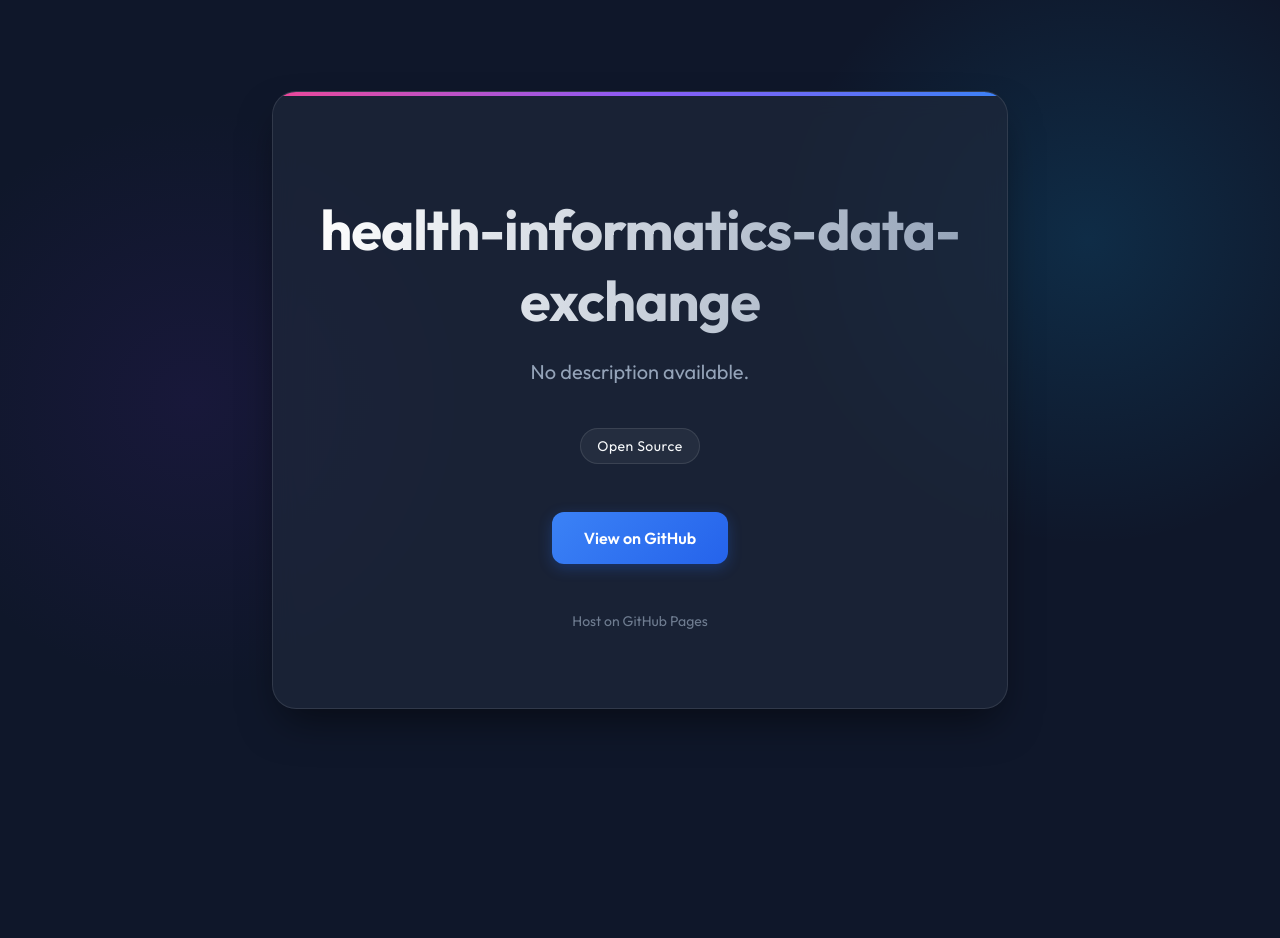
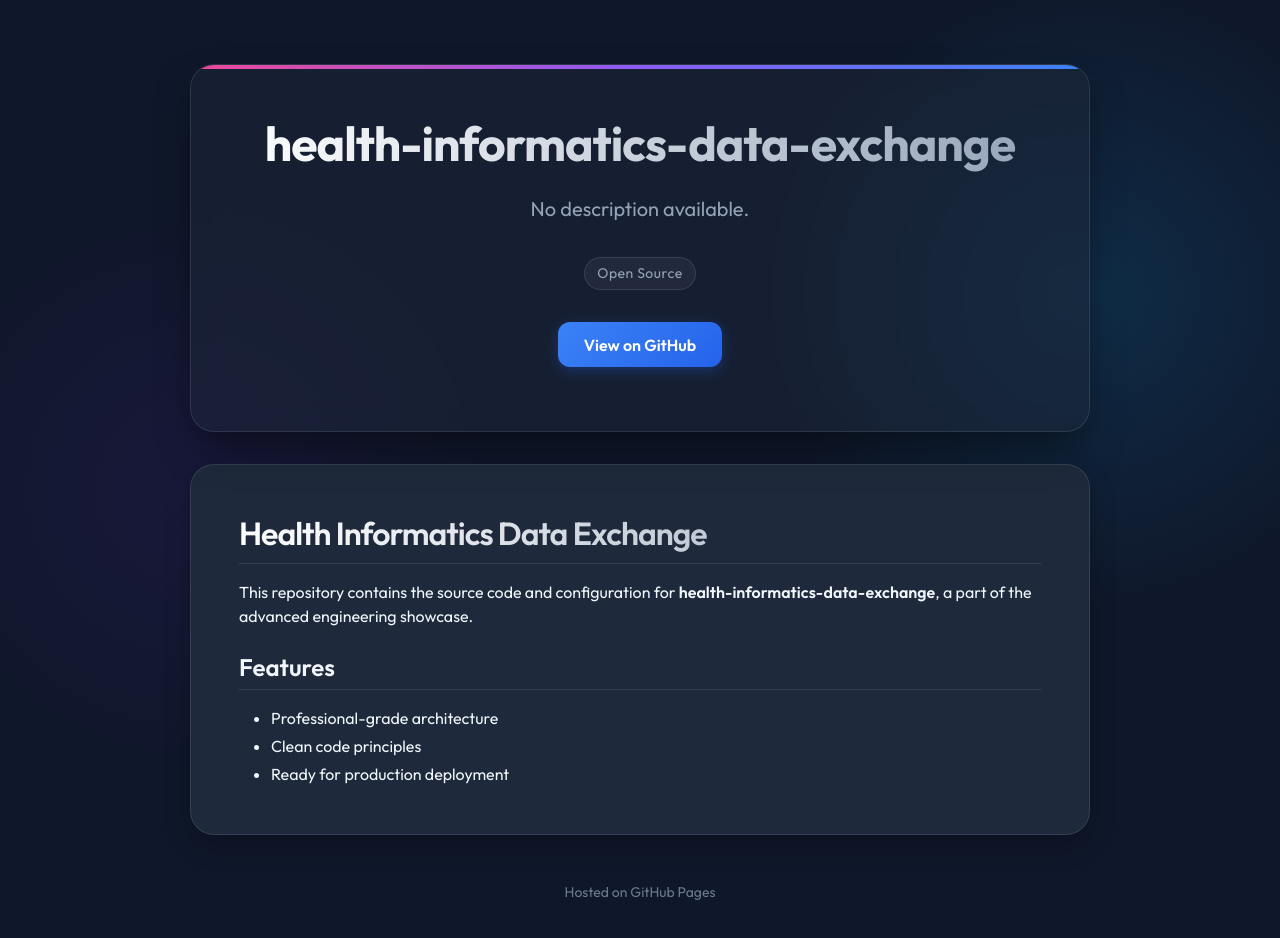
Before and after one commit to Shivay00001/health-informatics-data-exchange, a plain HTML site: page index.html in a window 1280 px wide. Before the commit the page ends 800 px from the top, so only its background shows below. Drawn offline with nearby package versions, Linux system fonts and the light colour scheme.

Commit message:
Update landing page with README content

```diff
--- a/index.html
+++ b/index.html
@@ -7,11 +7,12 @@
     <link rel="preconnect" href="https://fonts.googleapis.com">
     <link rel="preconnect" href="https://fonts.gstatic.com" crossorigin>
     <link href="https://fonts.googleapis.com/css2?family=Outfit:wght@300;400;600;700&display=swap" rel="stylesheet">
+    <link rel="stylesheet" href="https://cdnjs.cloudflare.com/ajax/libs/github-markdown-css/5.2.0/github-markdown-dark.min.css">
     <script src="https://kit.fontawesome.com/a076d05399.js" crossorigin="anonymous"></script>
     <style>
         :root {
             --bg-color: #0f172a;
-            --card-bg: rgba(30, 41, 59, 0.7);
+            --card-bg: rgba(30, 41, 59, 1.0); /* Solid background for readability */
             --text-primary: #f8fafc;
             --text-secondary: #94a3b8;
             --accent: #38bdf8;
@@ -32,41 +33,35 @@
             display: flex;
             flex-direction: column;
             align-items: center;
-            justify-content: center;
             overflow-x: hidden;
             background-image:
                 radial-gradient(circle at 15% 50%, rgba(76, 29, 149, 0.15) 0%, transparent 25%),
                 radial-gradient(circle at 85% 30%, rgba(14, 165, 233, 0.15) 0%, transparent 25%);
+            padding-bottom: 4rem;
         }
 
         .container {
-            max-width: 800px;
-            width: 90%;
+            max-width: 900px;
+            width: 95%;
             text-align: center;
-            padding: 2rem;
+            padding-top: 4rem;
             z-index: 10;
         }
 
-        .card {
-            background: var(--card-bg);
+        .header-card {
+            background: rgba(30, 41, 59, 0.5); /* Semi-transparent for header */
             backdrop-filter: blur(12px);
             -webkit-backdrop-filter: blur(12px);
             border: 1px solid var(--border);
             border-radius: 24px;
-            padding: 4rem 2rem;
+            padding: 3rem 2rem;
             box-shadow: 0 20px 40px -10px rgba(0, 0, 0, 0.5);
-            transition: transform 0.3s ease, box-shadow 0.3s ease;
+            margin-bottom: 2rem;
             position: relative;
             overflow: hidden;
-            animation: fadeIn 1s ease-out;
         }
 
-        @keyframes fadeIn {
-            from { opacity: 0; transform: translateY(20px); }
-            to { opacity: 1; transform: translateY(0); }
-        }
-
-        .card::before {
+        .header-card::before {
             content: '';
             position: absolute;
             top: 0;
@@ -76,14 +71,10 @@
             background: linear-gradient(90deg, #ec4899, #8b5cf6, #3b82f6);
         }
 
-        .card:hover {
-            transform: translateY(-5px);
-            box-shadow: 0 30px 60px -15px rgba(0, 0, 0, 0.6);
-        }
-
         h1 {
-            font-size: 3.5rem;
+            font-size: 3rem;
             margin-bottom: 1rem;
+            margin-top: 0;
             background: linear-gradient(to right, #fff, #94a3b8);
             -webkit-background-clip: text;
             -webkit-text-fill-color: transparent;
@@ -95,8 +86,8 @@
             font-size: 1.25rem;
             line-height: 1.6;
             color: var(--text-secondary);
-            margin-bottom: 2.5rem;
-            max-width: 600px;
+            margin-bottom: 2rem;
+            max-width: 700px;
             margin-left: auto;
             margin-right: auto;
         }
@@ -106,34 +97,30 @@
             justify-content: center;
             flex-wrap: wrap;
             gap: 0.75rem;
-            margin-bottom: 3rem;
+            margin-bottom: 2rem;
         }
 
         .tag {
             background: rgba(255, 255, 255, 0.05);
             border: 1px solid var(--border);
-            padding: 0.5rem 1rem;
+            padding: 0.4rem 0.8rem;
             border-radius: 9999px;
             font-size: 0.875rem;
             font-weight: 500;
             letter-spacing: 0.5px;
-            transition: all 0.2s ease;
-        }
-
-        .tag:hover {
-            background: rgba(255, 255, 255, 0.1);
-            border-color: var(--text-secondary);
+            color: var(--text-secondary);
         }
 
         .actions {
             display: flex;
-            gap: 1.5rem;
+            gap: 1rem;
             justify-content: center;
+            margin-bottom: 1rem;
         }
 
         .btn {
             display: inline-block;
-            padding: 1rem 2rem;
+            padding: 0.8rem 1.6rem;
             border-radius: 12px;
             text-decoration: none;
             font-weight: 600;
@@ -152,23 +139,50 @@
             box-shadow: 0 6px 20px 0 rgba(37, 99, 235, 0.4);
         }
 
+        .readme-container {
+            background: var(--card-bg);
+            border: 1px solid var(--border);
+            border-radius: 24px;
+            padding: 3rem;
+            text-align: left;
+            box-shadow: 0 10px 30px -5px rgba(0, 0, 0, 0.3);
+            overflow: hidden;
+        }
+
+        /* Markdown Body Overrides for transparent background */
+        .markdown-body {
+            background-color: transparent !important;
+            font-family: 'Outfit', sans-serif !important;
+        }
+
+        .markdown-body h1, .markdown-body h2, .markdown-body h3 {
+            border-bottom-color: var(--border);
+        }
+
+        .markdown-body pre {
+            background-color: rgba(0, 0, 0, 0.3) !important;
+            border: 1px solid var(--border);
+        }
+
         footer {
             margin-top: 3rem;
             color: var(--text-secondary);
             font-size: 0.875rem;
             opacity: 0.7;
+            text-align: center;
         }
 
         @media (max-width: 640px) {
-            .card { padding: 2rem 1.5rem; }
-            h1 { font-size: 2.5rem; }
+            .header-card { padding: 2rem 1.5rem; }
+            .readme-container { padding: 1.5rem; }
+            h1 { font-size: 2rem; }
             .actions { flex-direction: column; }
         }
     </style>
 </head>
 <body>
     <div class="container">
-        <div class="card">
+        <div class="header-card">
             <h1>health-informatics-data-exchange</h1>
             <p class="description">No description available.</p>
 
@@ -179,11 +193,26 @@
             <div class="actions">
                 <a href="https://github.com/Shivay00001/health-informatics-data-exchange" class="btn btn-primary" target="_blank">View on GitHub</a>
             </div>
+        </div>
 
-            <footer>
-                <p>Host on GitHub Pages</p>
-            </footer>
+
+        <div class="readme-container">
+            <div class="markdown-body">
+                <h1>Health Informatics Data Exchange</h1>
+<p>This repository contains the source code and configuration for <strong>health-informatics-data-exchange</strong>, a part of the advanced engineering showcase.</p>
+<h2>Features</h2>
+<ul>
+<li>Professional-grade architecture</li>
+<li>Clean code principles</li>
+<li>Ready for production deployment</li>
+</ul>
+            </div>
         </div>
+
+
+        <footer>
+            <p>Hosted on GitHub Pages</p>
+        </footer>
     </div>
 </body>
 </html>
```
